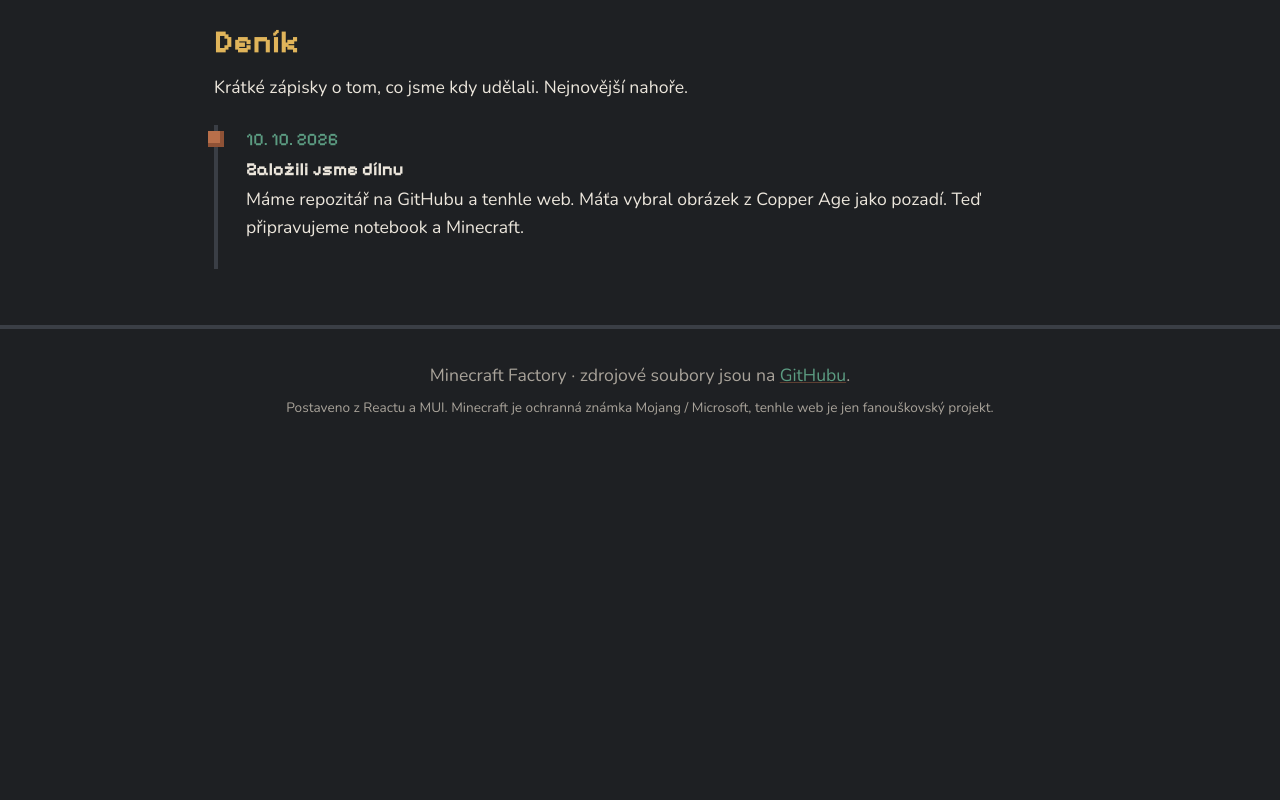
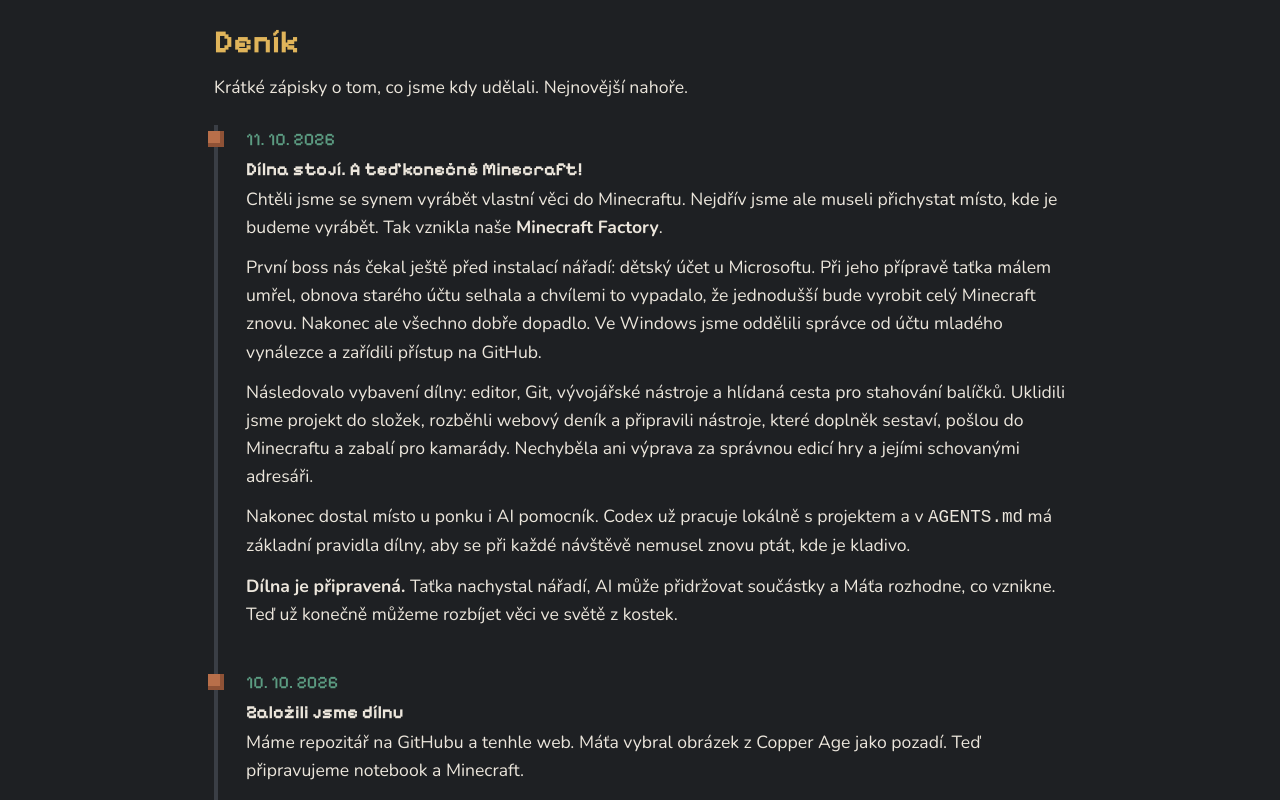
Before and after one commit to mvalenta062-oss/minecraft-lab, a React (Vite) app in the folder web/: page / in a window 1280 px wide. Shown: the part 2760-3560 px from the top of the page. Before the commit the page ends 3211 px from the top, so only its background shows below. Built offline with nearby package versions, Linux system fonts and the light colour scheme.

Commit message:
docs(web): dokoncit pripravu dilny a doplnit denik

```diff
--- a/web/src/components/Denik.tsx
+++ b/web/src/components/Denik.tsx
@@ -44,7 +44,19 @@ export function Denik() {
             <Typography variant="h4" sx={{ mt: 0.5, mb: 0.5 }}>
               {z.nadpis}
             </Typography>
-            <Typography>{z.text}</Typography>
+            {z.text.split(/\n\s*\n/).map((odstavec, index) => (
+              <Typography key={index} sx={{ mb: 1.5 }}>
+                {odstavec.split(/(\*\*.*?\*\*|`.*?`)/g).map((cast, castIndex) => {
+                  if (cast.startsWith("**") && cast.endsWith("**")) {
+                    return <strong key={castIndex}>{cast.slice(2, -2)}</strong>;
+                  }
+                  if (cast.startsWith("`") && cast.endsWith("`")) {
+                    return <code key={castIndex}>{cast.slice(1, -1)}</code>;
+                  }
+                  return cast;
+                })}
+              </Typography>
+            ))}
           </Box>
         ))}
       </Box>
--- a/web/src/data.ts
+++ b/web/src/data.ts
@@ -25,7 +25,7 @@ export const FAZE: Faze[] = [
   {
     nazev: "Připravit dílnu",
     popis: "Nastavit notebook, Minecraft, editor a tenhle web.",
-    stav: "delame",
+    stav: "hotovo",
   },
   {
     nazev: "První vlastní výtvor",
@@ -84,6 +84,19 @@ export interface Zapis {
 
 export const DENIK: Zapis[] = [
   {
+    datum: "2026-10-11",
+    nadpis: "Dílna stojí. A teď konečně Minecraft!",
+    text: `Chtěli jsme se synem vyrábět vlastní věci do Minecraftu. Nejdřív jsme ale museli přichystat místo, kde je budeme vyrábět. Tak vznikla naše **Minecraft Factory**.
+
+První boss nás čekal ještě před instalací nářadí: dětský účet u Microsoftu. Při jeho přípravě taťka málem umřel, obnova starého účtu selhala a chvílemi to vypadalo, že jednodušší bude vyrobit celý Minecraft znovu. Nakonec ale všechno dobře dopadlo. Ve Windows jsme oddělili správce od účtu mladého vynálezce a zařídili přístup na GitHub.
+
+Následovalo vybavení dílny: editor, Git, vývojářské nástroje a hlídaná cesta pro stahování balíčků. Uklidili jsme projekt do složek, rozběhli webový deník a připravili nástroje, které doplněk sestaví, pošlou do Minecraftu a zabalí pro kamarády. Nechyběla ani výprava za správnou edicí hry a jejími schovanými adresáři.
+
+Nakonec dostal místo u ponku i AI pomocník. Codex už pracuje lokálně s projektem a v \`AGENTS.md\` má základní pravidla dílny, aby se při každé návštěvě nemusel znovu ptát, kde je kladivo.
+
+**Dílna je připravená.** Taťka nachystal nářadí, AI může přidržovat součástky a Máťa rozhodne, co vznikne. Teď už konečně můžeme rozbíjet věci ve světě z kostek.`,
+  },
+  {
     datum: "2026-10-10",
     nadpis: "Založili jsme dílnu",
     text: "Máme repozitář na GitHubu a tenhle web. Máťa vybral obrázek z Copper Age jako pozadí. Teď připravujeme notebook a Minecraft.",
```
